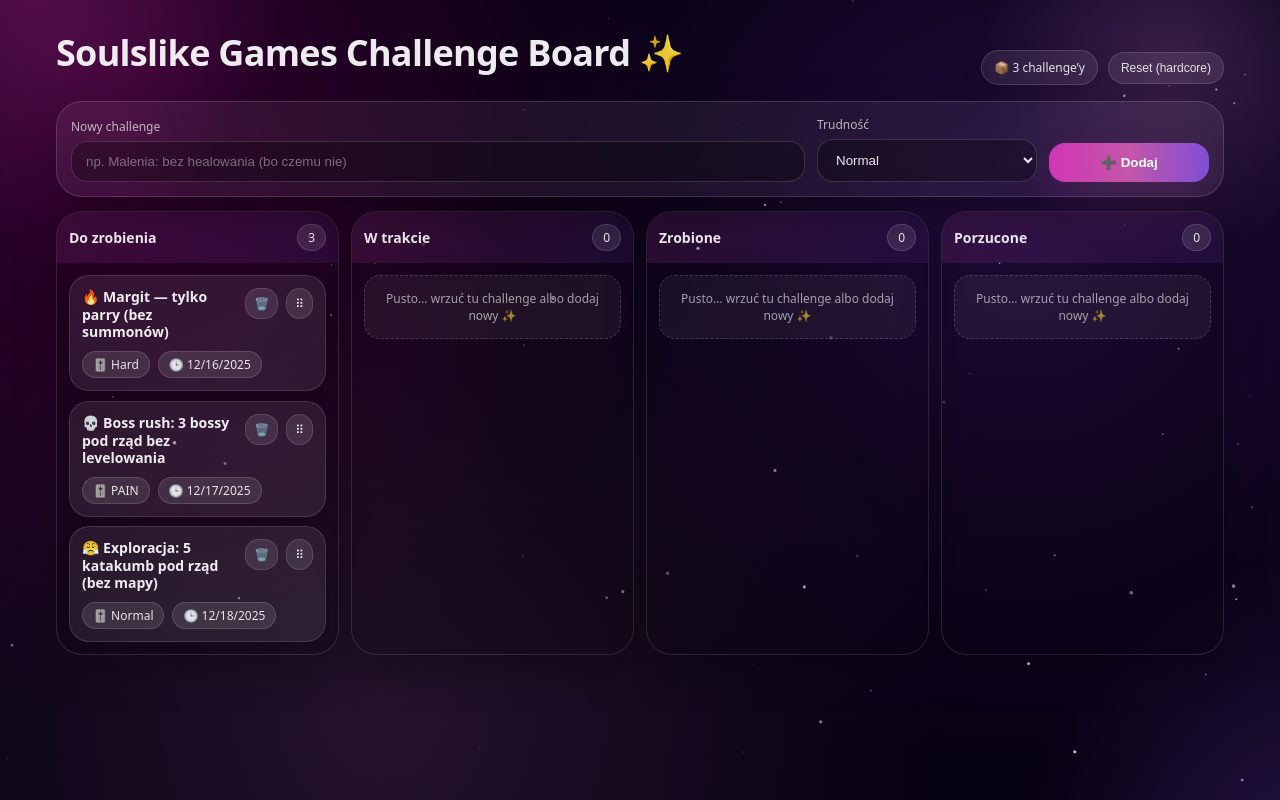
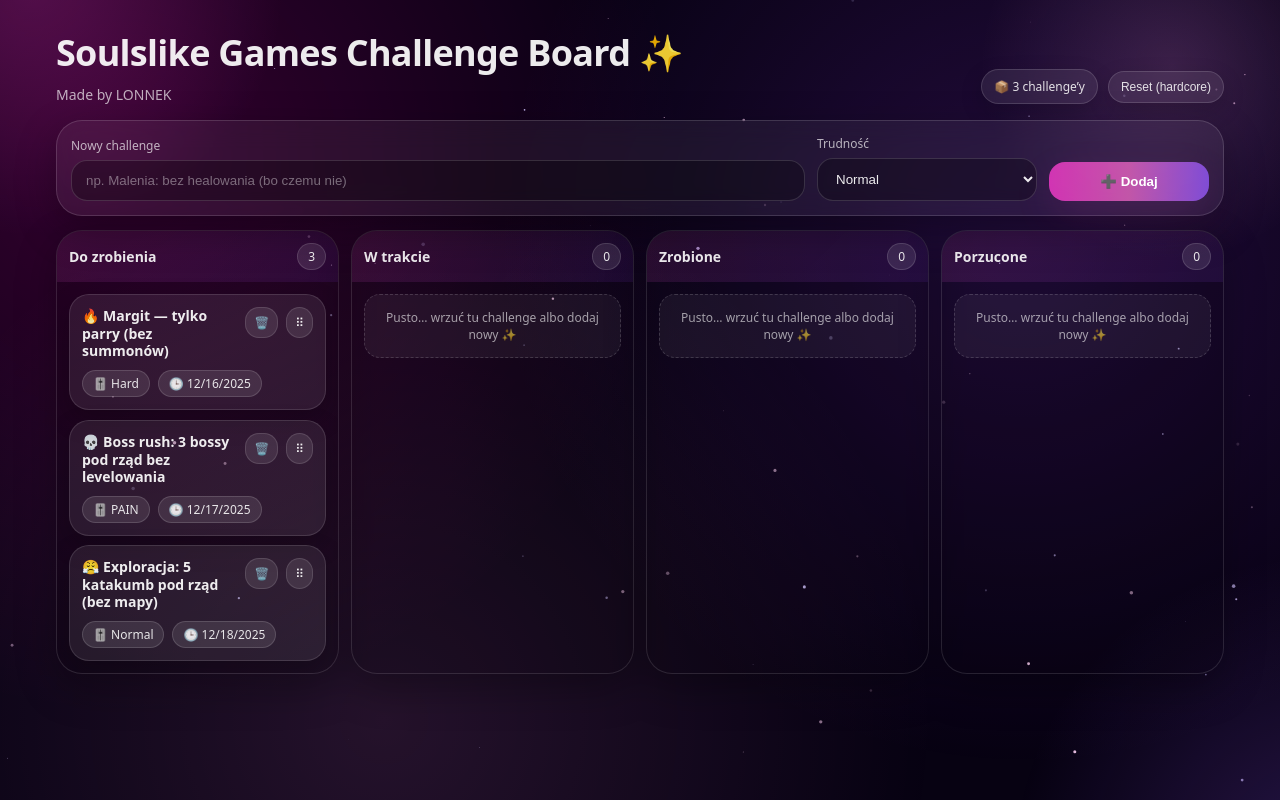
Before and after one commit to LONNEKXO/SoulslikeChllengePanel, a plain HTML site: page index.html in a window 1280 px wide. Drawn offline with Linux system fonts and the light colour scheme.

```diff
--- a/index.html
+++ b/index.html
@@ -201,7 +201,7 @@
     <header>
       <div>
         <h1>Soulslike Games Challenge Board ✨</h1>
-        <p class="sub">
+        <p class="sub"> Made by LONNEK
         </p>
       </div>
       <div class="chips">
```
